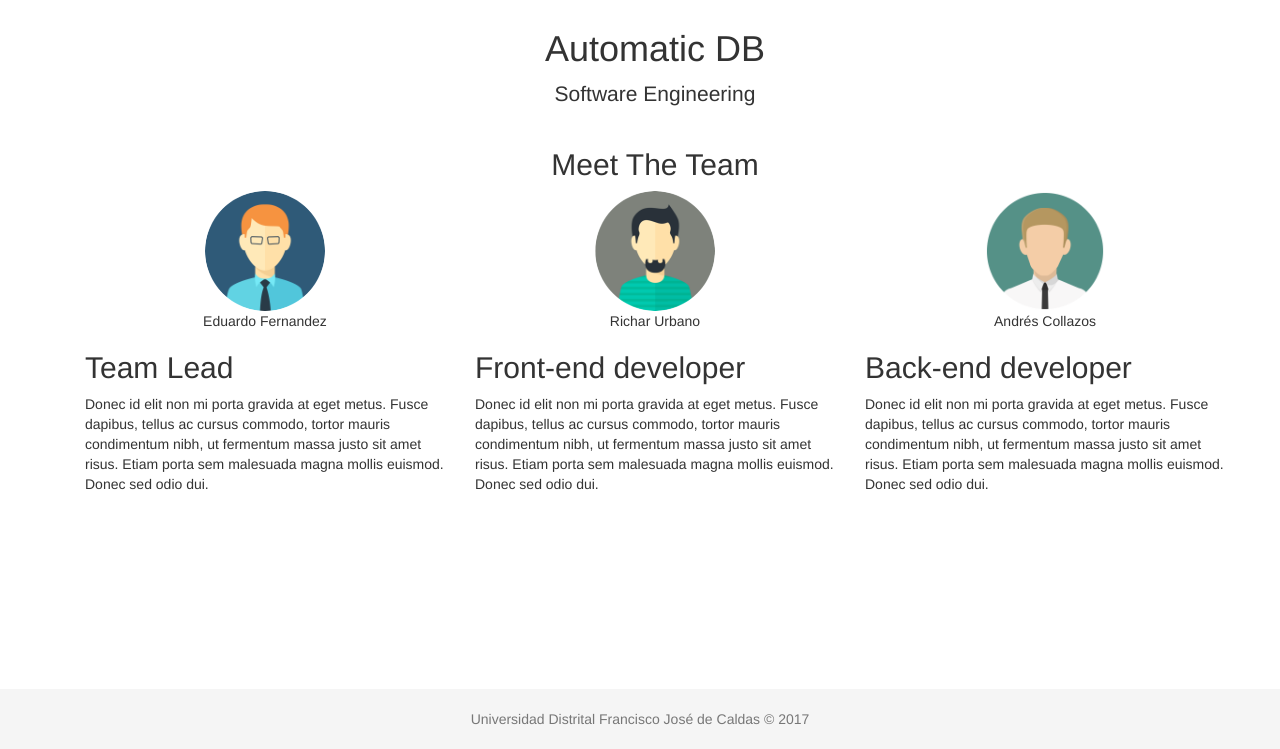
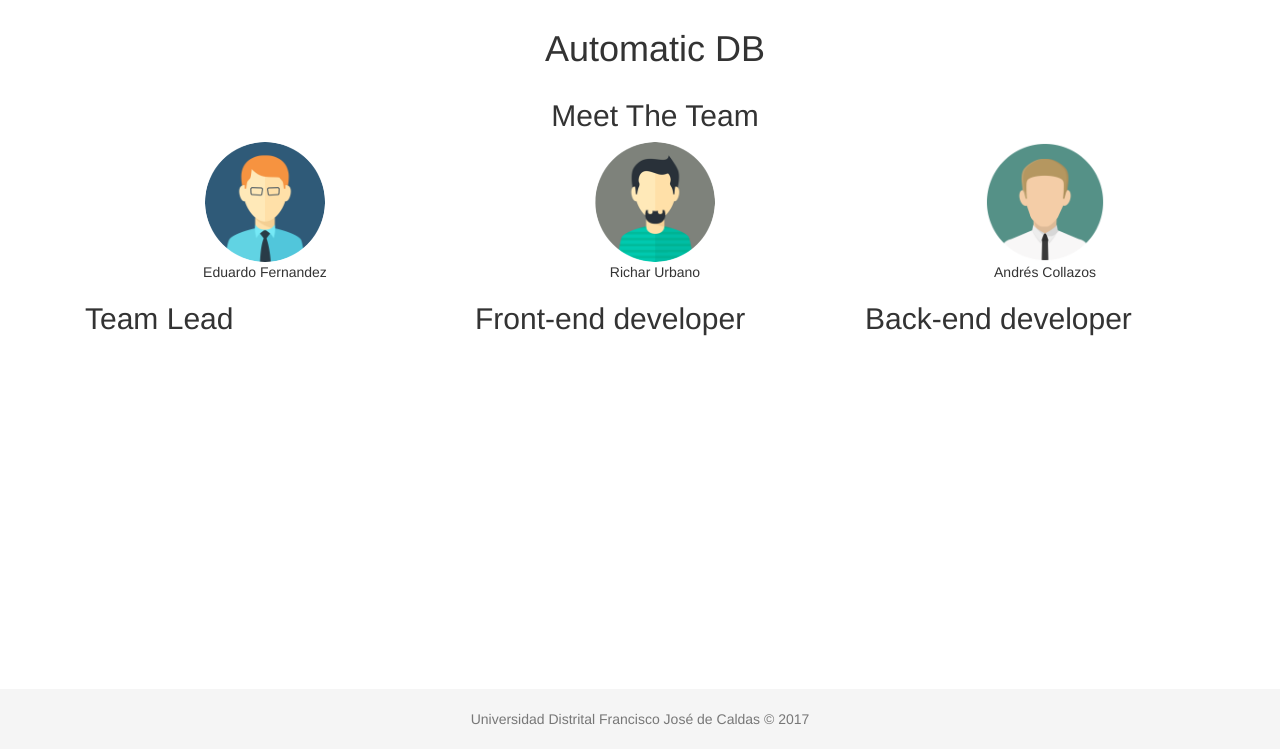
Before and after one commit to raurbanom/AutomaticDB, a Django app: page /about/ in a window 1280 px wide. Shown: the part 51-800 px from the top of the page. Run offline with Django 3.2, Linux system fonts and the light colour scheme; some libraries are stand-ins or nearby versions.

Commit message:
[IMP] Ajuste About

```diff
--- a/templates/about.html
+++ b/templates/about.html
@@ -14,7 +14,7 @@
             <div class="row">
                 <div class="col-md-12 text-center">
                     <h1>{% include "_brandname.html" %}</h1>
-                    <p class="lead">Software Engineering</p>
+                    {% comment %}<p class="lead">Software Engineering</p>{% endcomment %}
                 </div>
             </div>
         </div>
@@ -33,19 +33,19 @@
                     <div class="text-center"><img class="img-circle centered" src="{% static 'site/image/user03.png' %}" alt="profile pic"></div>
                     <p class="heavy text-center">Eduardo Fernandez</p>
                     <h2>Team Lead</h2>
-                    <p>Donec id elit non mi porta gravida at eget metus. Fusce dapibus, tellus ac cursus commodo, tortor mauris condimentum nibh, ut fermentum massa justo sit amet risus. Etiam porta sem malesuada magna mollis euismod. Donec sed odio dui. </p>
+                    {% comment %}<p>Donec id elit non mi porta gravida at eget metus. Fusce dapibus, tellus ac cursus commodo, tortor mauris condimentum nibh, ut fermentum massa justo sit amet risus. Etiam porta sem malesuada magna mollis euismod. Donec sed odio dui. </p>{% endcomment %}
                 </div>
                 <div class="col-lg-4">
                     <div class="text-center"><img class="img-circle centered" src="{% static 'site/image/user01.png' %}" alt="profile pic"></div>
                     <p class="heavy text-center">Richar Urbano</p>
                     <h2>Front-end developer</h2>
-                    <p>Donec id elit non mi porta gravida at eget metus. Fusce dapibus, tellus ac cursus commodo, tortor mauris condimentum nibh, ut fermentum massa justo sit amet risus. Etiam porta sem malesuada magna mollis euismod. Donec sed odio dui. </p>
+                    {% comment %}<p>Donec id elit non mi porta gravida at eget metus. Fusce dapibus, tellus ac cursus commodo, tortor mauris condimentum nibh, ut fermentum massa justo sit amet risus. Etiam porta sem malesuada magna mollis euismod. Donec sed odio dui. </p>{% endcomment %}
                 </div>
                 <div class="col-lg-4">
                     <div class="text-center"><img class="img-circle centered" src="{% static 'site/image/user02.png' %}" alt="profile pic"></div>
                     <p class="heavy text-center">Andr&eacute;s Collazos</p>
                     <h2>Back-end developer</h2>
-                    <p>Donec id elit non mi porta gravida at eget metus. Fusce dapibus, tellus ac cursus commodo, tortor mauris condimentum nibh, ut fermentum massa justo sit amet risus. Etiam porta sem malesuada magna mollis euismod. Donec sed odio dui. </p>
+                    {% comment %}<p>Donec id elit non mi porta gravida at eget metus. Fusce dapibus, tellus ac cursus commodo, tortor mauris condimentum nibh, ut fermentum massa justo sit amet risus. Etiam porta sem malesuada magna mollis euismod. Donec sed odio dui. </p>{% endcomment %}
                 </div>
             </div>
         </div>
```
